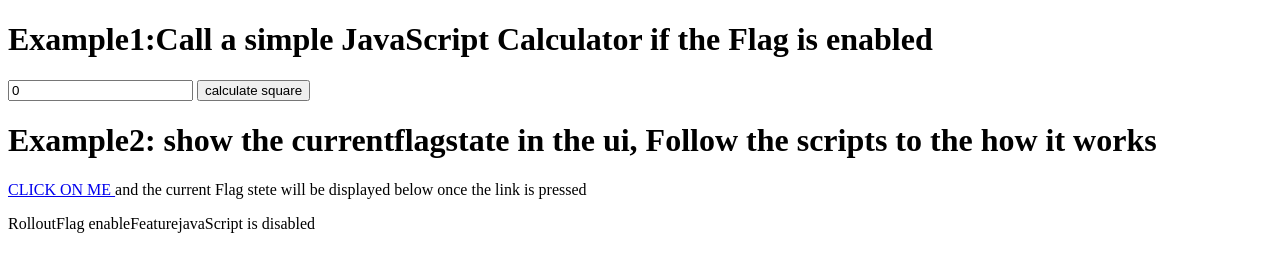
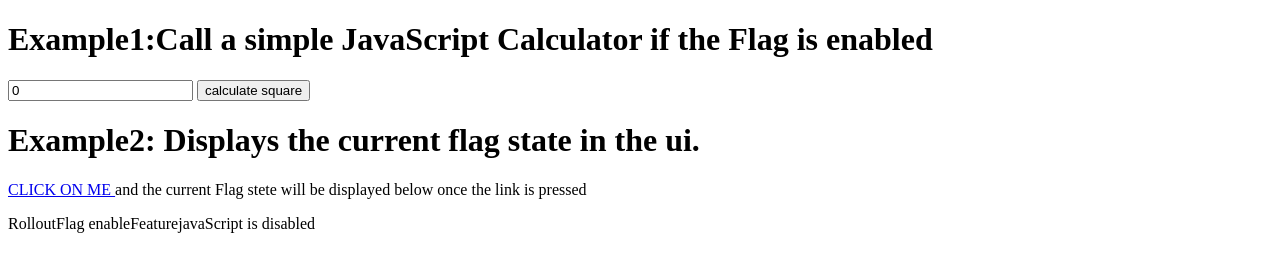
Before and after one commit to cb-rollout/rollout-javascript-example, a plain HTML site: page index.html in a window 1280 px wide. Drawn offline with Linux system fonts and the light colour scheme.

Commit message:
add function and show Flag state in the UI

```diff
--- a/index.html
+++ b/index.html
@@ -14,7 +14,7 @@
     <button type="button" id="los">calculate square</button>
   </main>
 
-  <h1>Example2: show the currentflagstate in the ui, Follow the scripts to the how it works </h1>
+  <h1>Example2: Displays the current flag state in the ui. </h1>
     <a href="#" onclick="CheckFlag();return false;" id="checkFlagLink">
       CLICK ON ME
     </a>
```
